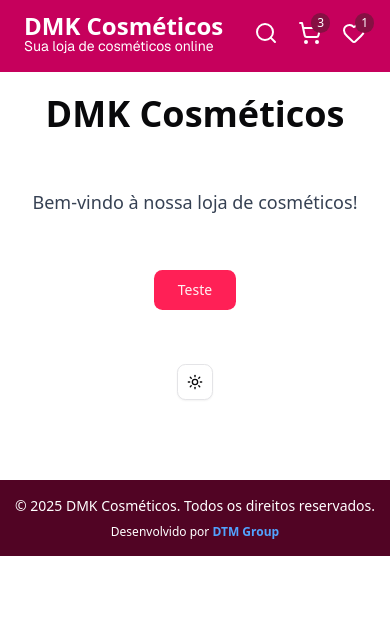
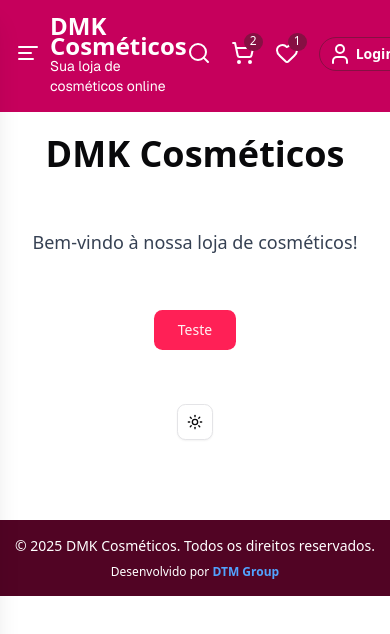
Before and after one commit to Daniel-DGPlay/DMK-Cosmeticos, a Next.js app: page / in a window 390 px wide. Shown: the top 634 px of the page. Built offline with nearby package versions, Linux system fonts and the light colour scheme.

Commit message:
- Add Menu mobile, sidebar, botão de login e ajustes em componentes.

```diff
--- a/components/CarrinhoBtn.tsx
+++ b/components/CarrinhoBtn.tsx
@@ -1,8 +1,8 @@
-import { ShoppingCart } from 'lucide-react';
+import { ShoppingBag, ShoppingCart } from 'lucide-react';
 import React from 'react'
 
 export const CarrinhoBtn = () => {
-    const cartCount = 3;
+    const cartCount = 2;
   return (
     <div>
       {/* Botão Carrinho */}
@@ -13,10 +13,11 @@
       >
         <ShoppingCart size={24} />
         {cartCount > 0 && (
-          <span className="absolute -top-2 -right-2 bg-pink-900 text-white text-xs rounded-full px-1.5 py-0.5">
+          <span className="absolute -top-2 -right-2 bg-pink-900 text-white text-xs rounded-full px-1.5 pb-0.5">
             {cartCount}
           </span>
         )}
+        {/* <ShoppingBag size={24} /> */}
       </button>
     </div>
   );
--- a/components/Container.tsx
+++ b/components/Container.tsx
@@ -7,7 +7,7 @@
 }
 
 const Container: React.FC<ContainerProps> = ({ children, className }) => {
-  return <div className={cn(className," mx-auto")}>{children}</div>;
+  return <div className={cn(className,"mx-auto")}>{children}</div>;
 };
 
 export default Container;
--- a/components/FavoritosBtn.tsx
+++ b/components/FavoritosBtn.tsx
@@ -13,7 +13,7 @@
       >
         <Heart size={24} />
         {favoriteCount > 0 && (
-          <span className="absolute -top-2 -right-2 bg-pink-900 text-white text-xs rounded-full px-1.5 py-0.5">
+          <span className="absolute -top-2 -right-2 bg-pink-900 text-white text-xs rounded-full px-1.5 pb-0.5">
             {favoriteCount}
           </span>
         )}
--- a/components/Header.tsx
+++ b/components/Header.tsx
@@ -2,23 +2,27 @@
 import Container from './Container';
 import Logo from './Logo';
 import HeaderMenu from "./HeaderMenu";
-import NavButton from './NavButton';
-import { SearchBar } from './SearchBar';
+import SearchBar from './SearchBar';
+import CarrinhoBtn from './CarrinhoBtn';
 import FavoritoBtn from './FavoritosBtn';
-import CarrinhoBtn from './CarrinhoBtn';
+import Signin from './Signin';
+import MobileMenu from './MobileMenu';
 
 const Header = () => {
     return (
       <header>
-        <Container className="bg-pink-700 text-white py-4 px-6 md:px-20 flex items-center justify-between">
-          <Logo />
+        <Container className="bg-pink-700 text-white py-4 px-4 md:px-20 flex items-center justify-between">
+          <div className="w-auto ls:w-1/3 flex items-center gap-2.5 md:gap-0 justify-start">
+            <MobileMenu />
+            <Logo />
+          </div>
           <HeaderMenu />
-          <div className="w-auto ls:w-1/3 flex items-center justify-end gap-5">
-            <SearchBar />
-            <CarrinhoBtn />
-            <FavoritoBtn />
-          </div>
-          {/* <NavButton /> */}
+            <div className="w-auto ls:w-1/3 flex items-center gap-5">
+              <SearchBar />
+              <CarrinhoBtn />
+              <FavoritoBtn />
+              <Signin />
+            </div>
         </Container>
       </header>
     );
--- /dev/null
+++ b/components/MobileMenu.tsx
@@ -0,0 +1,22 @@
+"use client";
+import { AlignLeft } from 'lucide-react'
+import React from 'react'
+import SideMenu from './SideMenu';
+
+export const MobileMenu = () => {
+    const [isSidebarOpen, setIsSidebarOpen] = React.useState(false);
+    return (
+      <div>
+        <button onClick={() => setIsSidebarOpen(!isSidebarOpen)} className="md:hidden">
+            <AlignLeft className="hover:text-pink-950 cursor-pointer transition-all duration-300 md:hidden md:gap-0" />
+        </button>
+        <div className="md:hidden">
+            <SideMenu
+                isOpen={isSidebarOpen}
+                onClose={() => setIsSidebarOpen(false)}
+            />
+        </div>
+      </div>
+  );
+}
+export default MobileMenu;
--- a/components/SearchBar.tsx
+++ b/components/SearchBar.tsx
@@ -15,3 +15,4 @@
     </div>
   )
 }
+export default SearchBar
--- /dev/null
+++ b/components/SideMenu.tsx
@@ -0,0 +1,34 @@
+import React, { FC } from 'react'
+import Logo from './Logo';
+import { X } from 'lucide-react';
+interface SideMenuProps {
+    isOpen: boolean;
+    onClose: () => void;
+}
+
+const SideMenu: FC<SideMenuProps> = ({ isOpen, onClose }) => {
+    return (
+      <div
+        className={`fixed inset-y-0 h-screen left-0 z-50 w-full bg-pink-950/50 shadow-xl ${
+          isOpen ? "translate-x-0" : "-translate-x-full"
+        } transition-transform duration-300 ease-in-out`}
+      >
+        <div className="min-w-72 max-w-96 bg-pink-900/95 h-screen p-10 border-r flex flex-col gap-6 justify-between">
+          <div className="flex items-center justify-between gap-5">
+            <Logo />
+            <button
+              className="absolute top-10 right-14 sm:right-100 cursor-pointer text-white hover:text-pink-950 transition-colors duration-300"
+              onClick={onClose}
+              title="Fechar Menu"
+            >
+              <X />
+            </button>
+          </div>
+          <div></div>
+        </div>
+      </div>
+    );
+};
+
+export default SideMenu;
+// fixed top-0 left-0 w-64 h-full bg-pink-950 shadow-lg transform ${isOpen ? 'translate-x-0' : '-translate-x-full'} transition-transform duration-300 ease-in-out z-50
--- /dev/null
+++ b/components/Signin.tsx
@@ -0,0 +1,16 @@
+import { User } from 'lucide-react';
+import React from 'react'
+
+export const Signin = () => {
+  return (
+      <button
+        className="flex items-center gap-1 font-bold border-1 rounded-3xl py-1 px-3 ps-2 border-pink-900 hover:text-pink-950 hover:border-pink-950 hover:font-bold mb-1 bg-none border-no ne cursor-pointer transition-all duration-300"
+        title="Login"
+        type="button"
+      >
+        <User size={24} />
+        <span className="text-sm">Login</span>
+      </button>
+  );
+}
+export default Signin
```
